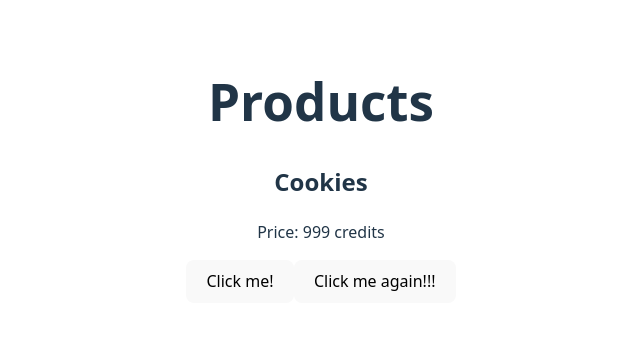
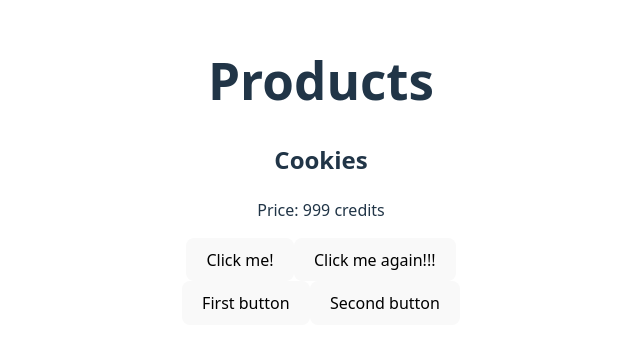
Before and after one commit to dvankevich/react-001, a React (Vite) app: page / in a window 1280 px wide. Shown: the part 229-576 px from the top of the page, without its empty margins (319-959 px from the left). Built offline with nearby package versions, Linux system fonts and the light colour scheme.

Commit message:
handleClick function

```diff
--- a/src/App.jsx
+++ b/src/App.jsx
@@ -14,6 +14,9 @@
 };
 
 function App() {
+  const handleClick = (evt) => {
+    console.log(evt);
+  };
   return (
     <>
       <div>
@@ -25,6 +28,10 @@
           Click me again!!!
         </button>
       </div>
+      <div>
+        <button onClick={handleClick}>First button</button>
+        <button onClick={(evt) => console.log(evt)}>Second button</button>
+      </div>
     </>
   );
 }
```
